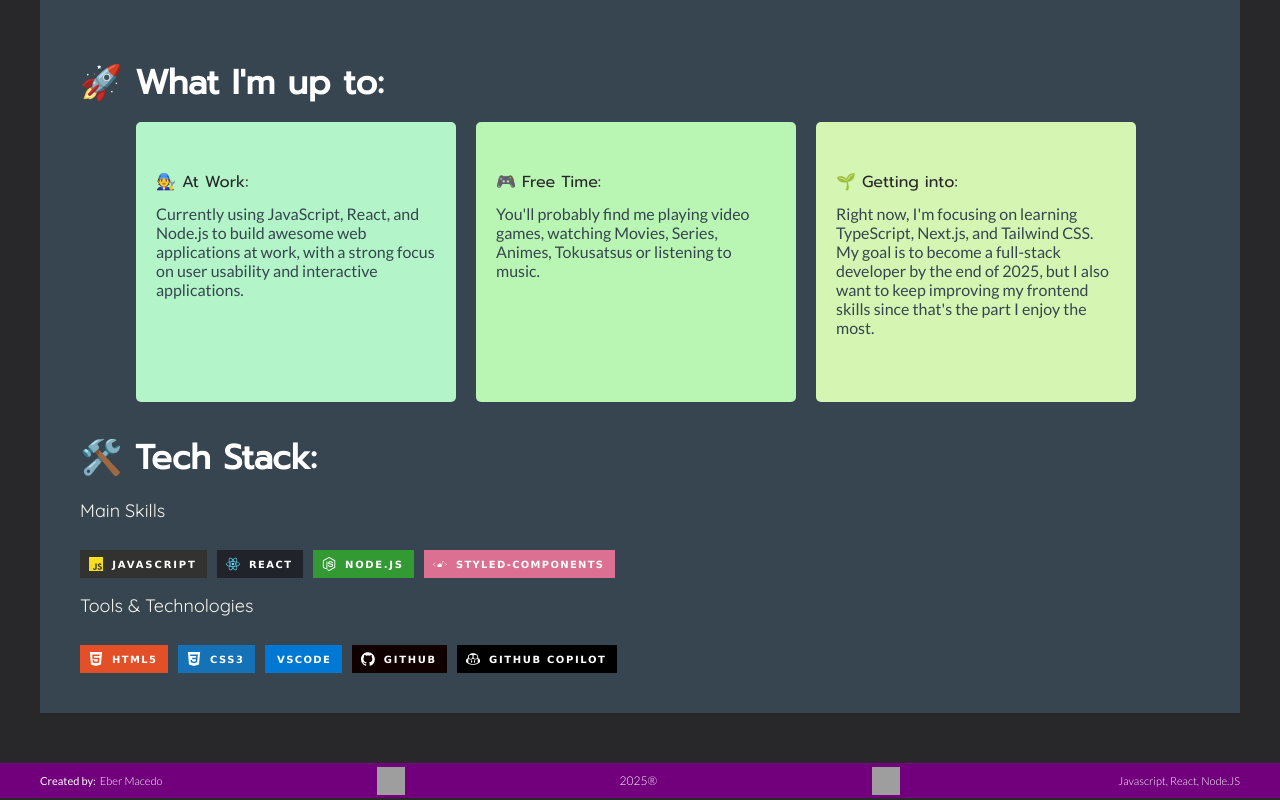
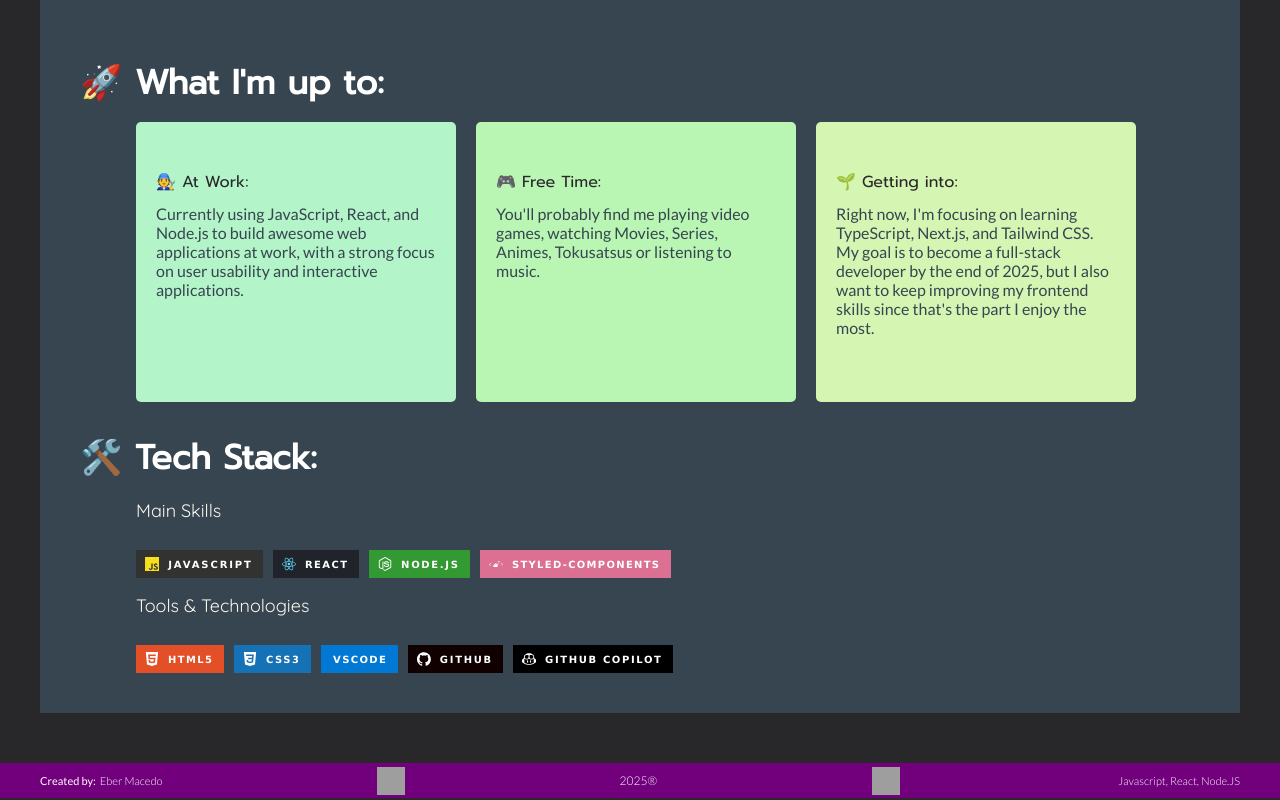
Before and after one commit to ebertm777/epic-profile-site, a Next.js app: page / in a window 1280 px wide. Shown: the part 961-1761 px from the top of the page. Built offline with nearby package versions, Linux system fonts and the light colour scheme; grey boxes are pictures that could not be loaded.

Commit message:
fixed skills div position

```diff
--- a/app/Components/Stack/Stack.jsx
+++ b/app/Components/Stack/Stack.jsx
@@ -10,10 +10,14 @@ export default function Stack() {
       <S.Title>🚀 What I'm up to:</S.Title>
       <S.CardGroup>{generateCard(3)}</S.CardGroup>
       <S.Title>🛠️ Tech Stack:</S.Title>
-      <S.SmallTitle>Main Skills</S.SmallTitle>
-      <S.MainSkills>{generateSkills(4)}</S.MainSkills>
-      <S.SmallTitle>Tools & Technologies</S.SmallTitle>
-      <S.MainSkills>{generateTechs(5)}</S.MainSkills>
+      <S.SkillsGroups>
+        <S.SmallTitle>Main Skills</S.SmallTitle>
+        <S.MainSkills>{generateSkills(4)}</S.MainSkills>
+      </S.SkillsGroups>
+      <S.SkillsGroups>
+        <S.SmallTitle>Tools & Technologies</S.SmallTitle>
+        <S.MainSkills>{generateTechs(5)}</S.MainSkills>
+      </S.SkillsGroups>
     </S.Container>
   );
 }
--- a/app/Components/Stack/styles.js
+++ b/app/Components/Stack/styles.js
@@ -25,7 +25,6 @@ export const CardGroup = styled.div`
   flex-wrap: wrap;
   width: 90%;
   justify-content: space-between;
-
 
   #card-0 {
     background-color: #b3f5c8;
@@ -104,3 +103,9 @@ export const MainSkills = styled.div`
 export const Skills = styled.img`
   margin: 10px 10px 0px 0px;
 `;
+
+export const SkillsGroups = styled.div`
+  display: flex;
+  width: 90%;
+  flex-direction: column;
+`;
```
